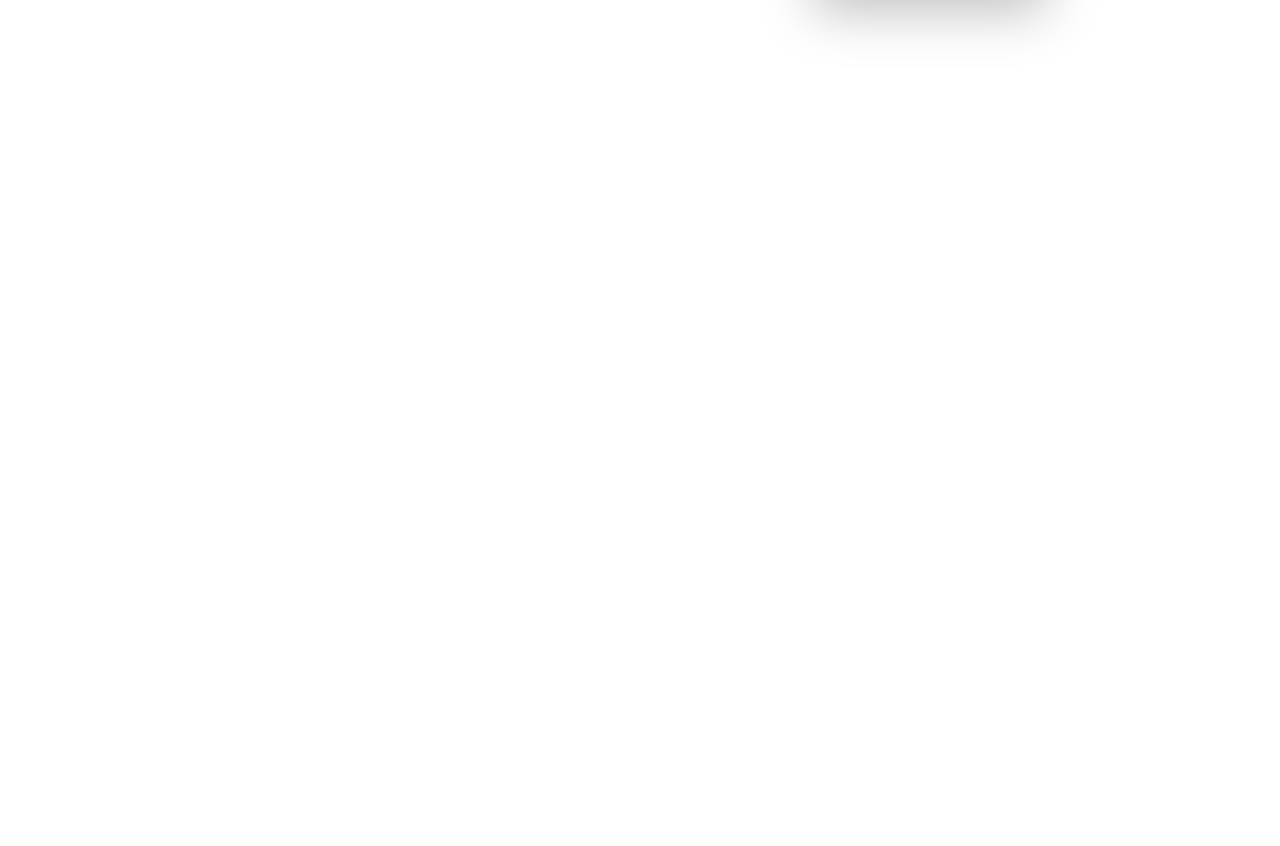
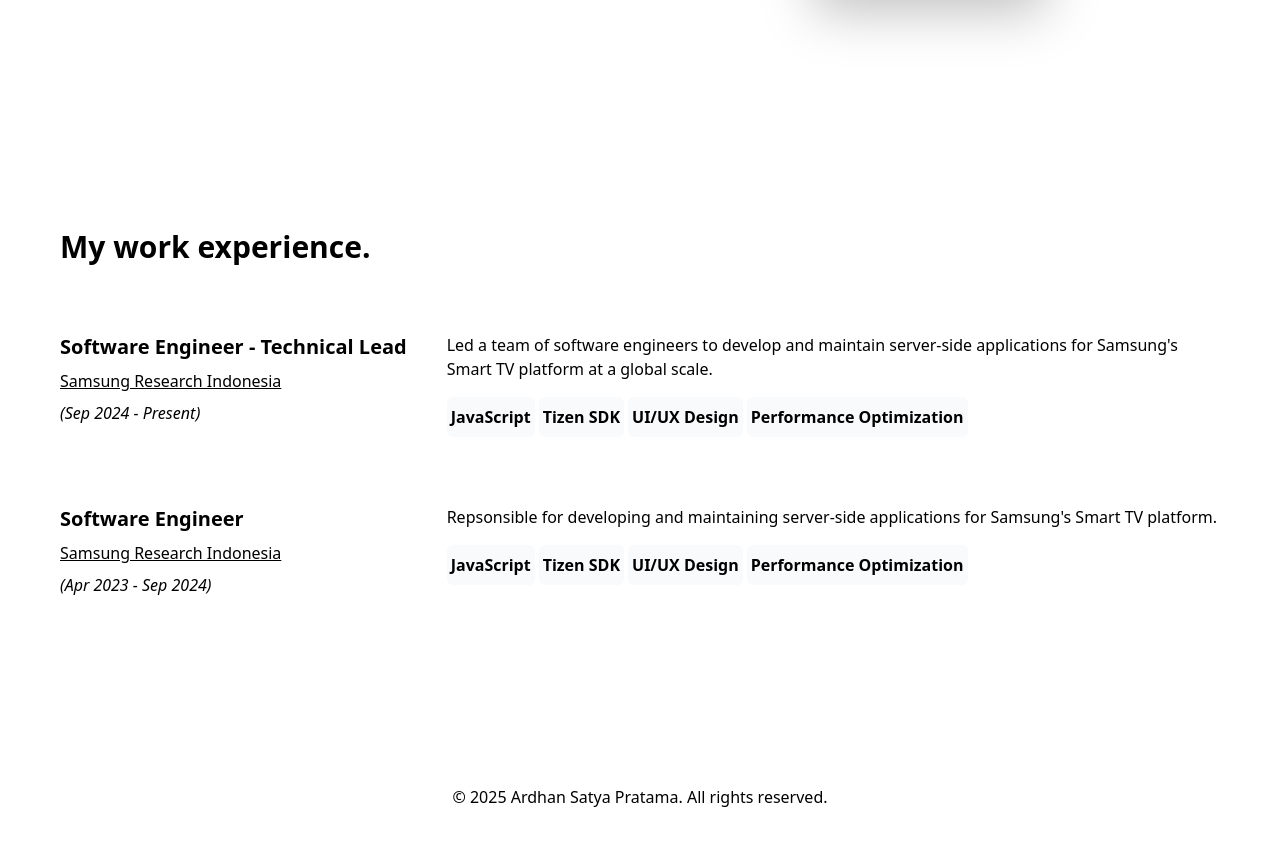
Before and after one commit to ardhan-p/ardhan.dev, a React (Vite) app: page / in a window 1280 px wide. Shown: the part 396-1242 px from the top of the page. Before the commit the page ends 800 px from the top, so only its background shows below. Built offline with nearby package versions, Linux system fonts and the light colour scheme.

Commit message:
feat: add Experience in app tree

```diff
--- a/src/App.tsx
+++ b/src/App.tsx
@@ -1,7 +1,7 @@
 import Header from './components/Header'
 import Hero from './components/Hero'
-import About from './components/About'
 import Experience from './components/Experience'
+import Footer from './components/Footer'
 
 function App() {
   return (
@@ -9,7 +9,9 @@
       <Header/>
       <main>
         <Hero/>
+        <Experience/>
       </main>
+      <Footer/>
     </>
   )
 }
```
